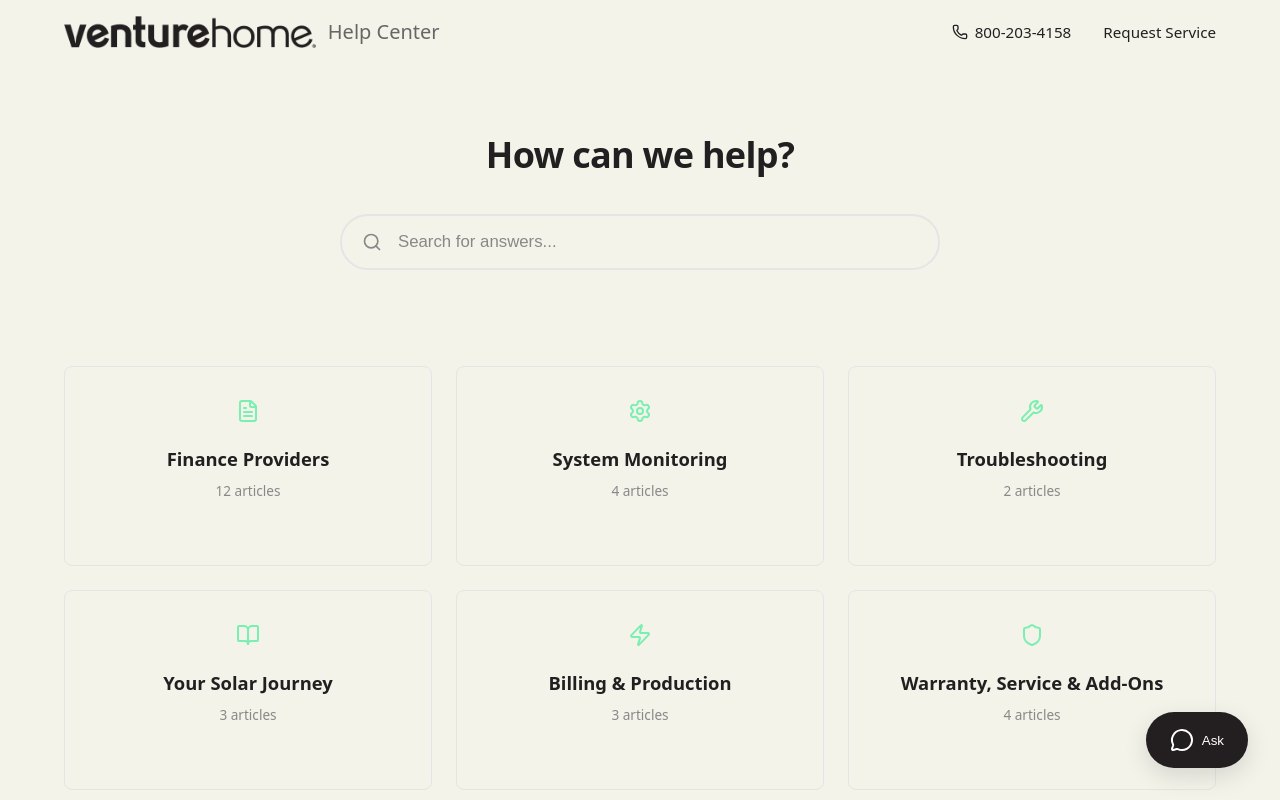
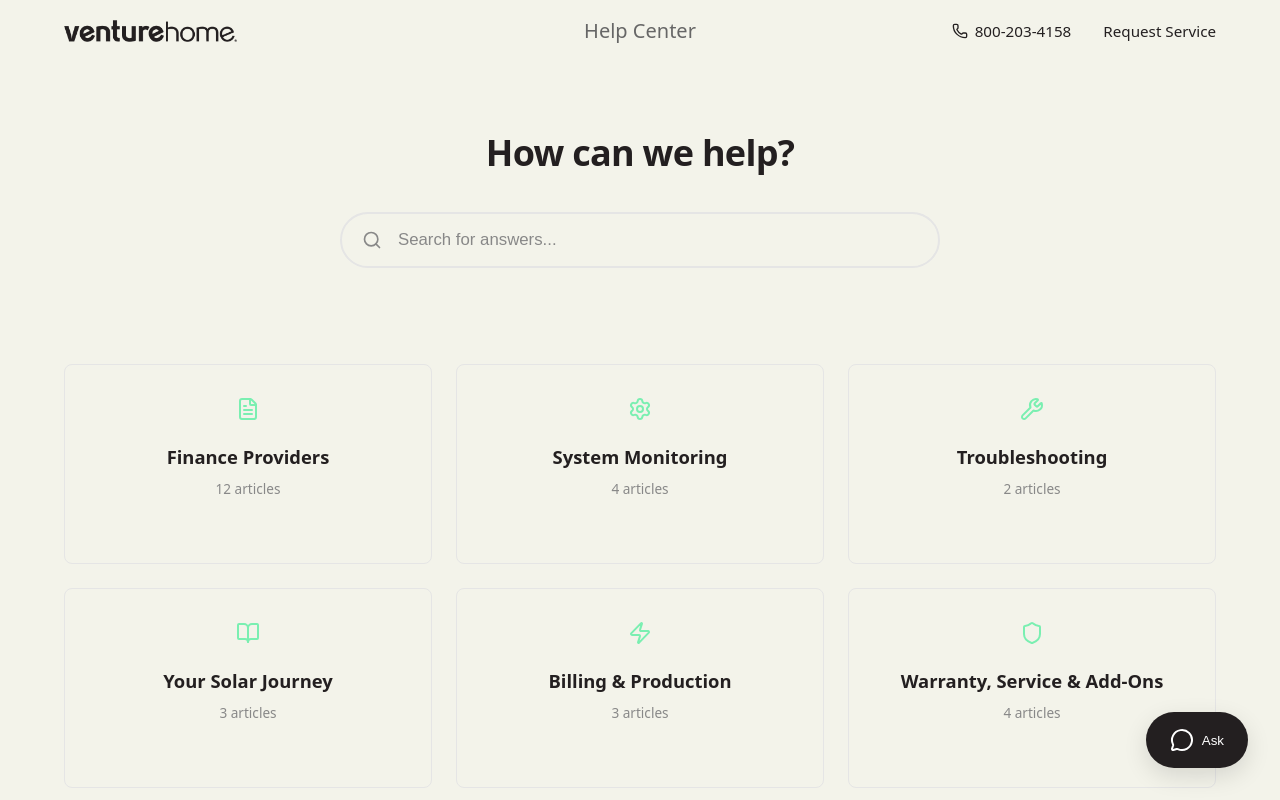
Before and after one commit to VentureHomeSolarLLC/help-venturehome, a React (Vite) app: page / in a window 1280 px wide. Shown: the top 800 px of the page. Built offline with nearby package versions, Linux system fonts and the light colour scheme; a web font is replaced by a local one.

Commit message:
Header layout: logo 33% smaller, Help Center centered

```diff
--- a/src/App.css
+++ b/src/App.css
@@ -31,28 +31,31 @@
   max-width: var(--max-width);
   margin: 0 auto;
   padding: 1rem 1.5rem;
-  display: flex;
-  justify-content: space-between;
+  display: grid;
+  grid-template-columns: 1fr auto 1fr;
   align-items: center;
+  gap: 1rem;
 }
 
 .logo-link {
   text-decoration: none;
   display: flex;
   align-items: center;
-  gap: 0.75rem;
+  justify-self: start;
 }
 
 .logo-help {
   font-size: 1.25rem;
   font-weight: 400;
   color: var(--text-secondary);
+  justify-self: center;
 }
 
 .header-nav {
   display: flex;
   align-items: center;
   gap: 2rem;
+  justify-self: end;
 }
 
 .header-nav-link {
--- a/src/App.tsx
+++ b/src/App.tsx
@@ -177,9 +177,9 @@
       <header className="main-header">
         <div className="header-content">
           <Link to="/" className="logo-link">
-            <Logo size={32} />
-            <span className="logo-help">Help Center</span>
+            <Logo size={22} />
           </Link>
+          <span className="logo-help">Help Center</span>
           <nav className="header-nav">
             <a href="tel:800-203-4158" className="header-nav-link">
               <Phone size={16} />
```
